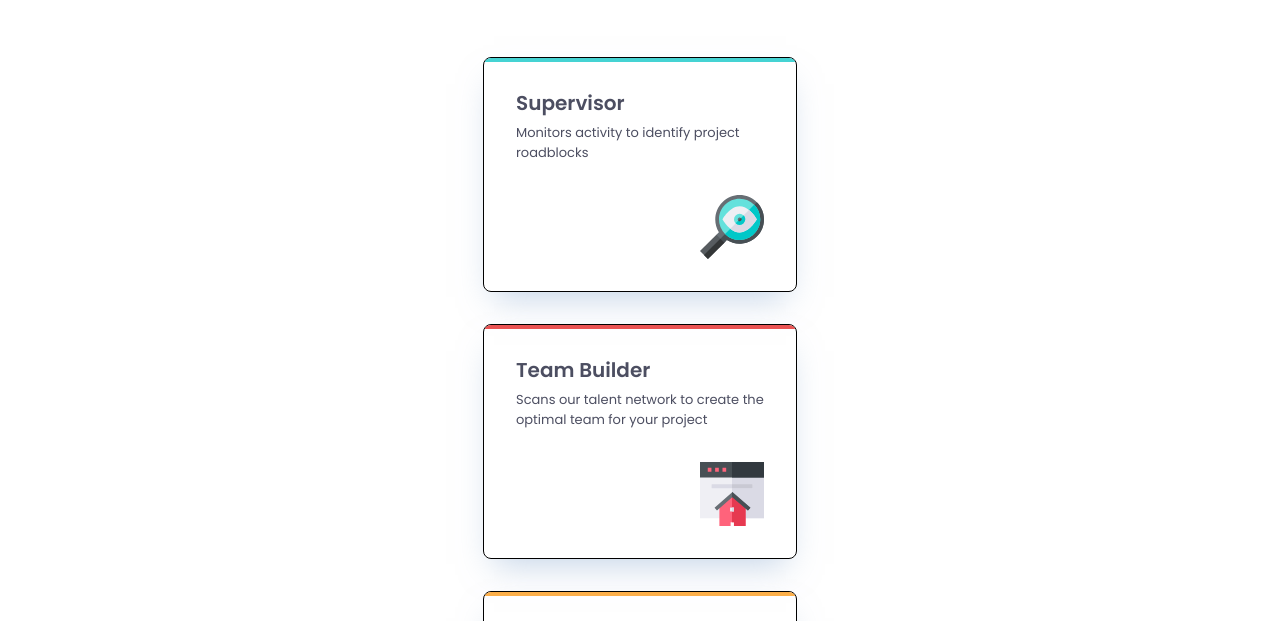
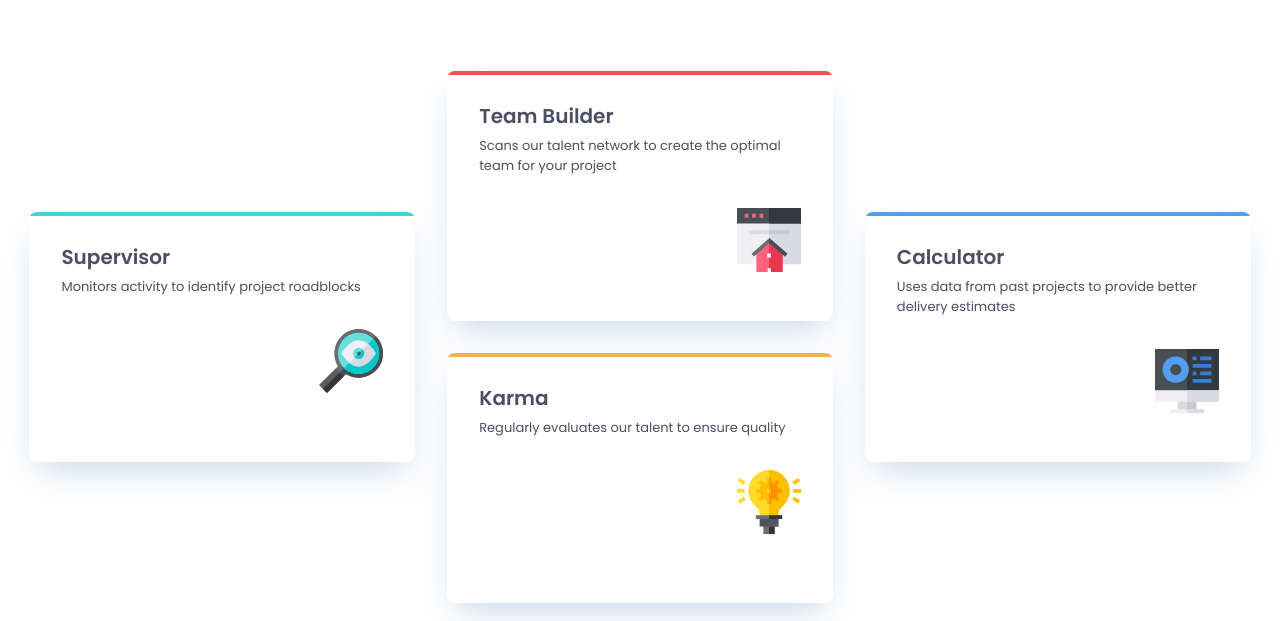
Before and after one commit to FREExM1ND/four-card-feature-section, a plain HTML site: page index.html in a window 1280 px wide. Shown: the part 168-789 px from the top of the page. Drawn offline with Linux system fonts and the light colour scheme.

Commit message:
Update styles.css
Learning CSS grid really tested my patience. Just have to fix text now.

```diff
--- a/styles.css
+++ b/styles.css
@@ -23,6 +23,7 @@
   --line-height-160: 160%;
   --line-height-140: 140%;
   --line-height-135: 135%;
+  --card-height: 15.625rem;
 }
 
 html {
@@ -59,12 +60,10 @@ body {
 
 .title-wrapper {
   text-align: center;
+  margin-bottom: 3.75rem;
 }
 
 .title-wrapper p:first-of-type {
-  /*
-  font-size: clamp(1.5rem, 1.236rem + 1.127vw, 2.25rem);
-  */
   margin-bottom: 0;
 }
 
@@ -107,26 +106,22 @@ body {
   background-color: var(--blue);
 }
 
+.card-wrapper {
+  display: flex;
+  flex-direction: column;
+  gap: var(--spacing-32);
+}
+
 .card {
   display: flex;
   flex-direction: column;
-  width: 100%;
-  max-width: 19.625rem;
+  height: var(--card-height);
   padding: var(--spacing-32);
   border-radius: 0.5rem;
-  border: 1px solid black;
+  /* border: 1px solid black; */
   overflow: hidden;
   position: relative;
-  margin-bottom: 2rem;
   box-shadow: 0 1rem 2rem -0.6875rem var(--shadow);
-}
-
-.card:first-of-type {
-  margin-top: 3.75rem;
-}
-
-.card:last-of-type {
-  margin-bottom: auto;
 }
 
 .card h2 {
@@ -167,41 +162,65 @@ body {
   color: var(--orange);
 }
 
+/* Thanks to Dave Cross and Kevin Powell for their videos on grid-areas.
+I had forgotten about grid-areas and how to use that kind of CSS Grid. */
+
 @media screen and (min-width: 768px) {
+  .title-wrapper {
+    margin-bottom: 4.625rem;
+  }
+
   .card-wrapper {
+    display: grid;
+    grid-template-columns: repeat(4, 1fr);
+    grid-template-areas:
+      ". a a ."
+      "b b c c"
+      ". d d .";
+  }
+
+  .card--team-builder {
+    grid-area: a;
+  }
+
+  .card--supervisor {
+    grid-area: b;
+  }
+
+  .card--karma {
+    grid-area: c;
+  }
+
+  .card--calculator {
+    grid-area: d;
   }
 }
 
-/*
-@media screen and (min-width: 1440px) {
+@media screen and (min-width: 1110px) {
   .card-wrapper {
-    margin-top: 4.625rem;
     display: grid;
-    grid-template-columns: repeat(3, 19.625rem);
-    grid-template-rows: repeat(6, 7.8125rem);
-    gap: 2rem;
+    grid-template-columns: repeat(3, 1fr);
+    grid-template-areas:
+      ". a ."
+      "b a c"
+      "b d c"
+      ". d .";
+    gap: var(--spacing-32);
   }
 
-  .card--team-builder,
-  .card--karma {
-    grid-column: 2 / 3;
-  }
   .card--team-builder {
-    grid-row: 1 / 3;
+    grid-area: a;
   }
 
   .card--supervisor {
-    grid-column: 1 / 2;
-    grid-row: 2 / 5;
+    grid-area: b;
   }
 
   .card--calculator {
-    grid-column: 3 / 4;
-    grid-row: 2 / 3;
+    grid-area: c;
   }
 
   .card--karma {
-    grid-row: 3 / 5;
+    grid-area: d;
   }
 }
-*/
```
